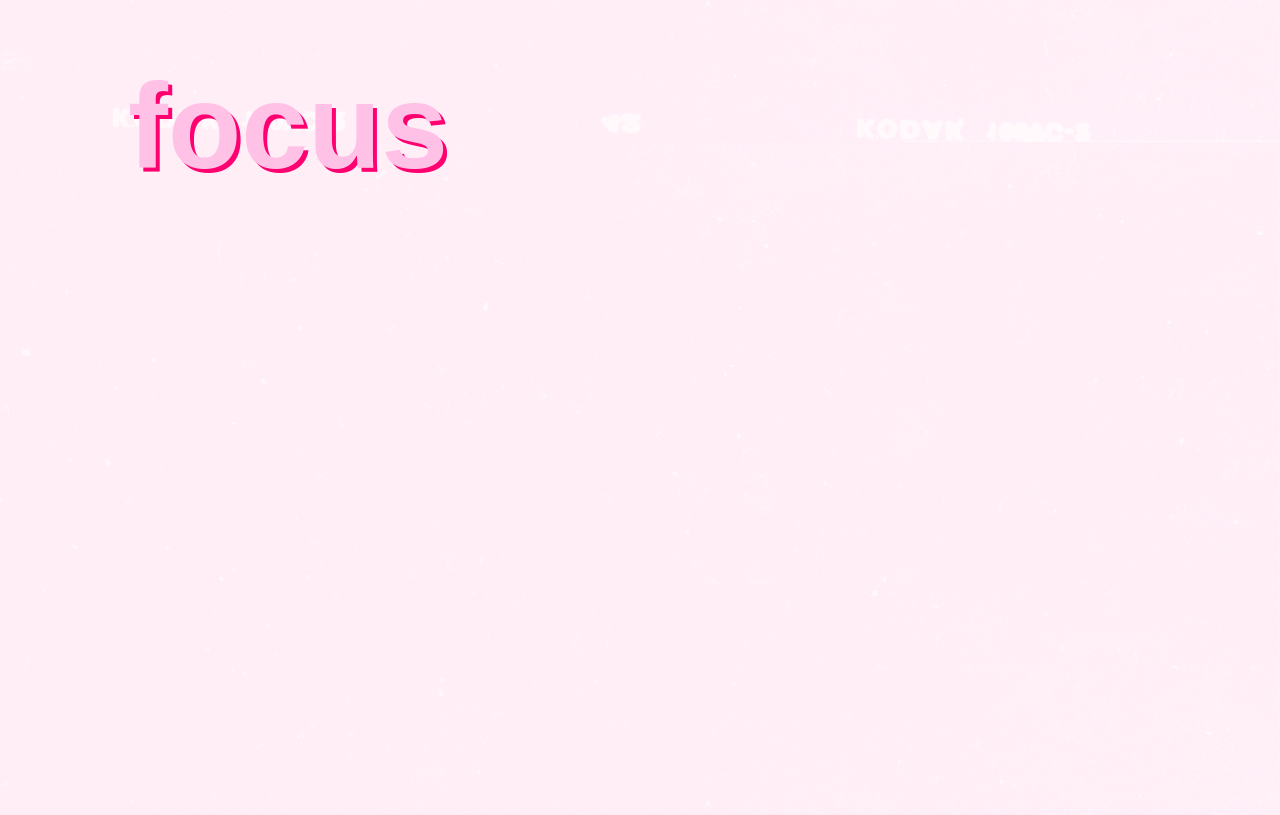
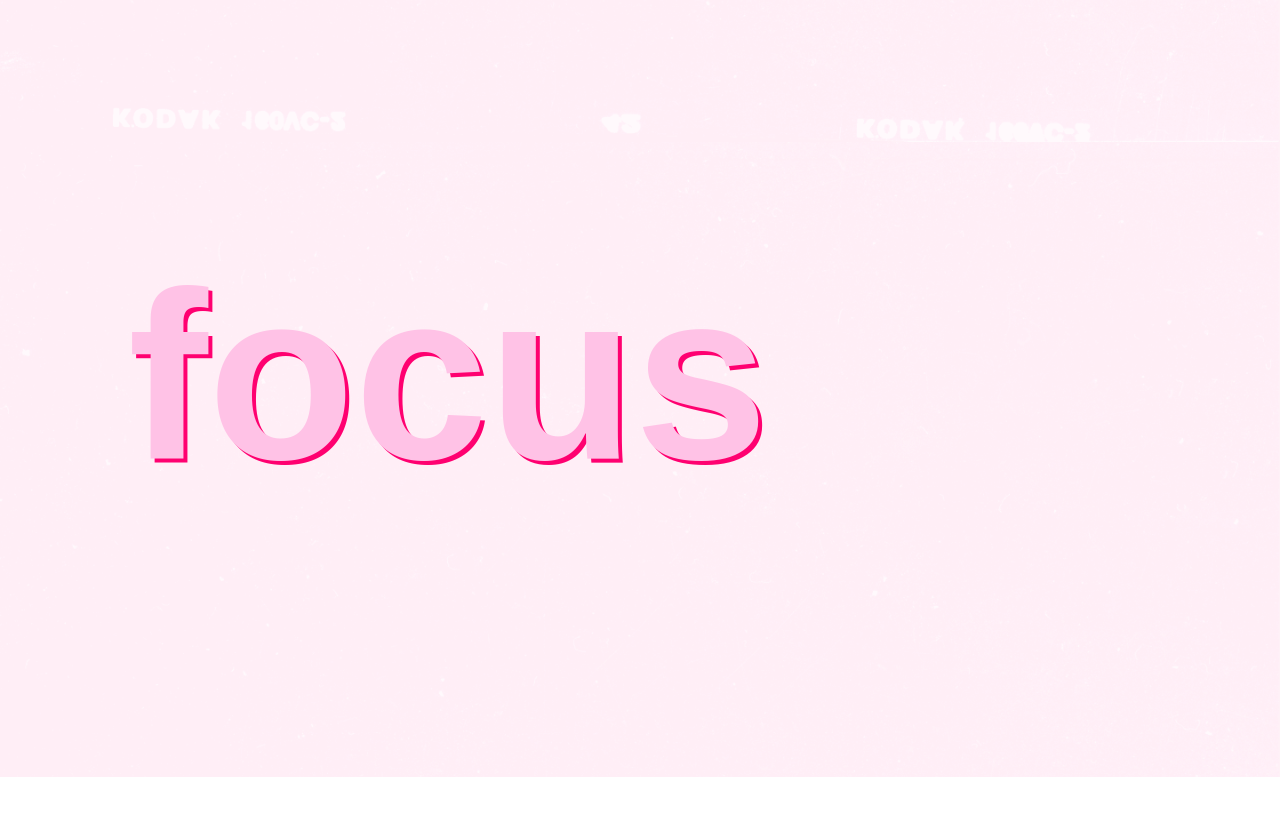
Before and after one commit to blindgavr/slozhno-sosredotochitsya, a plain HTML site: page index.html in a window 1280 px wide. Shown: the part 3858-4673 px from the top of the page. After the commit the page ends 4635 px from the top, so only its background shows below. Drawn offline with Linux system fonts and the light colour scheme.

Commit message:
first for check fixes 2

```diff
--- a/index.html
+++ b/index.html
@@ -245,7 +245,7 @@
       </section>
     </main>
     <footer class="footer decorated-zone">
-      <h1 class="title">
+      <h1 class="footer__title">
         focus
       </h1>
     </footer>
--- a/styles/style.css
+++ b/styles/style.css
@@ -2,6 +2,7 @@
 
 .page {
   /* сохраните в разметке и стилях класс page. На его основе работает скрипт. */
+  display: grid;
   font-family: IBM Plex Mono, sans-serif;
   margin: auto;
   min-width: 375px;
@@ -14,7 +15,8 @@
   background-repeat: no-repeat;
   background-position: center;
   background-size: cover;
-
+  grid-template-columns: repeat(1, 1fr);
+  grid-template-rows: 100vh 1fr 100vh;
 }
 
 .page:has(.header__theme-menu-button_type_dark:checked) {
@@ -30,12 +32,10 @@
 }
 
 .header {
+  height: 100vh;
   display: grid;
-  align-items: start;
   gap: 20px;
-  padding: 10px;
   position: relative;
-  height: 100vh;
 }
 
 .rec {
@@ -63,8 +63,11 @@
   color: var(--main-title-color);
   text-shadow: 4px 4px 0 #ff0070;
   justify-self: center;
-  grid-row-start: 2;
-  grid-row-end: span 3;
+}
+
+.title__description {
+  justify-self: end;
+  width: 50%;
 }
 
 .header__theme-menu-item {
@@ -128,7 +131,13 @@
 }
 
 .footer {
-  height: 100vh;
+  font-family: IBM Plex Mono, sans-serif;
+  font-size: clamp(7.25rem, 7.0115rem + 1.0178vw, 7.5rem);
+  font-style: normal;
+  font-weight: 700;
+  line-height: 82.5%; /* 95.7px */
+  color: var(--main-title-color);
+  text-shadow: 4px 4px 0 #ff0070;
 }
 
 @media (width >= 768px) {
```
